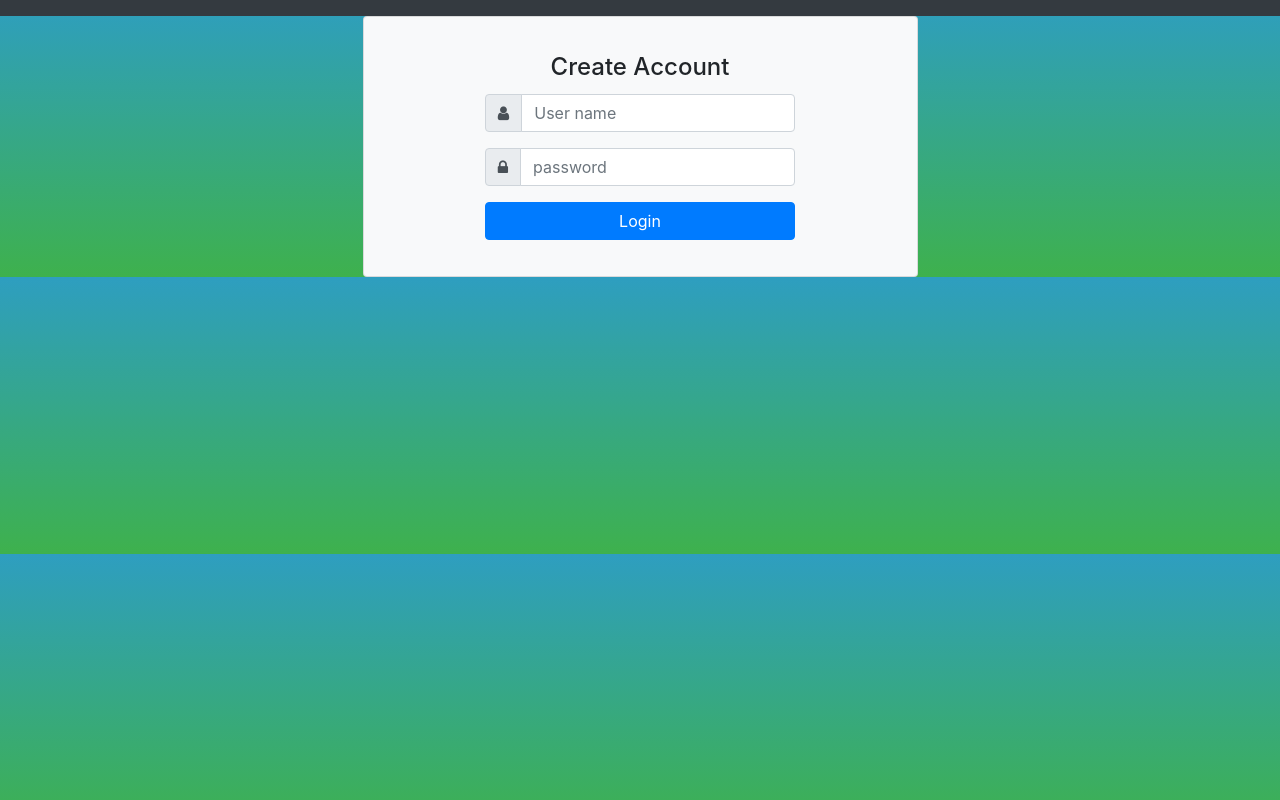
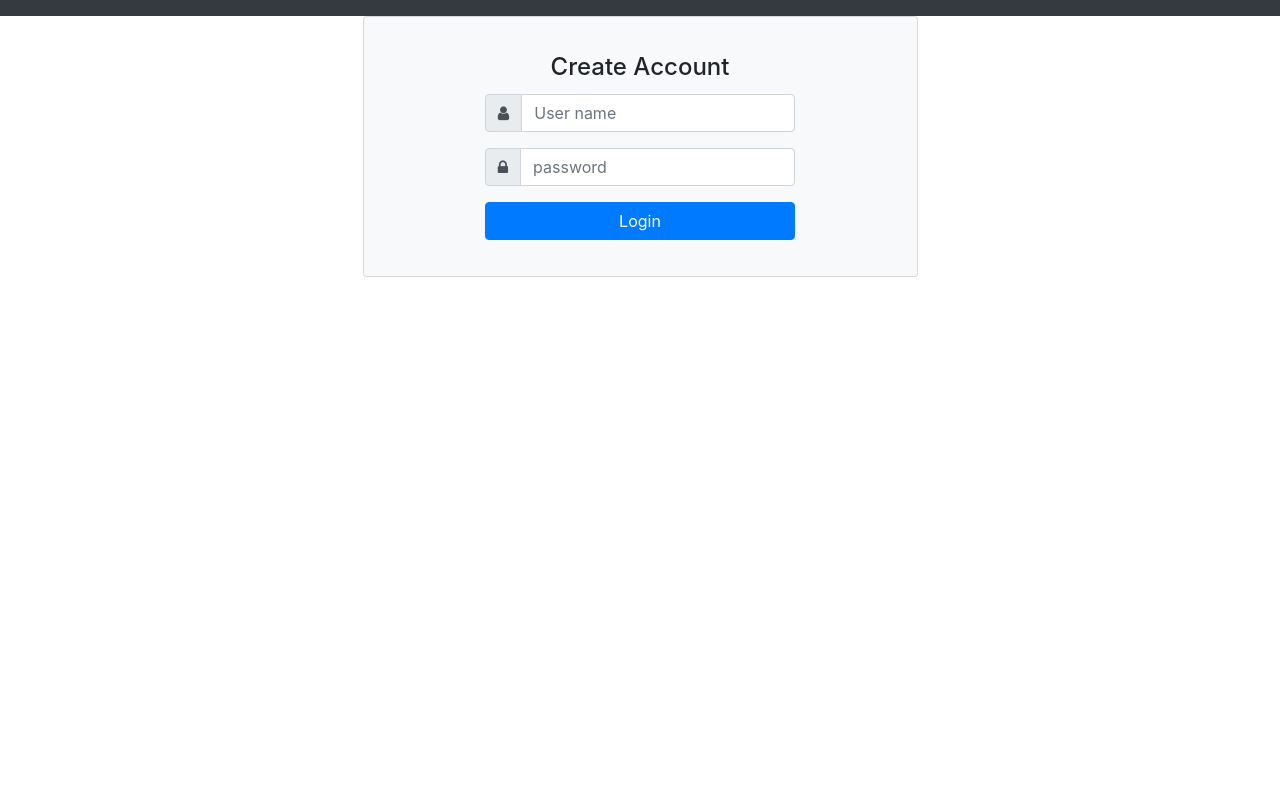
Before and after one commit to midhunmurali686/to_dolist, a plain HTML site: page index.html in a window 1280 px wide. Drawn offline with nearby package versions, Linux system fonts and the light colour scheme.

Commit message:
Update 2

```diff
--- a/style.css
+++ b/style.css
@@ -1,4 +1,4 @@
 
-   body{
+   container{
        background-image: linear-gradient(rgb(46, 158, 192), rgb(62, 177, 77));
 }
```
